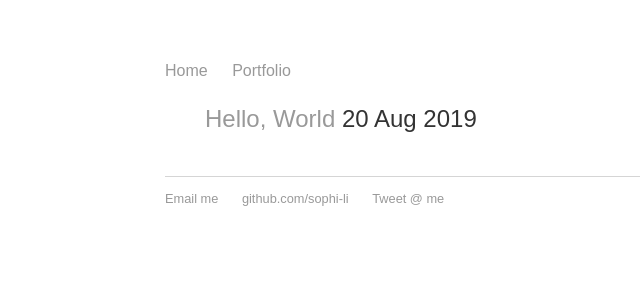
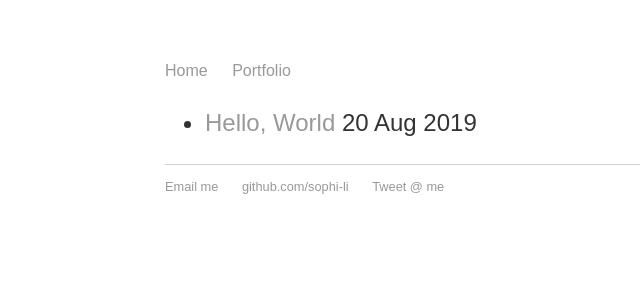
Before and after one commit to rmorabia/sophi-li.github.io, a Jekyll site: the page built from blog/index.html, in a window 1280 px wide. Shown: the top 300 px of the page, without its empty margins (27-667 px from the left). Built offline with Jekyll 4.4.1, drawn with Linux system fonts in a browser that asks for light colours.

Commit message:
fix css and prtfolio images

```diff
--- a/css/main.css
+++ b/css/main.css
@@ -6,9 +6,15 @@
 a { text-decoration: none; color: #999; 	margin-left: auto;
 	margin-right: auto;
 	text-align: center; }
-a:hover { text-decoration: underline; color: #9932CC;}
 
-p, ul { font-size: 1.5em; line-height: 1.4em; color: #333; font-family: 'Arial'; }
+a:hover { text-decoration: underline;
+	color: #9932CC;}
+
+p, ul { font-size: 1.5em;
+	line-height: 1.4em;
+	color: #333;
+	font-family: 'Arial';
+}
 
 h1, h2, h3, h4 { font-family: 'Arial'; }
 h1 { font-size: 3em;  }
@@ -16,20 +22,28 @@
 h3 { font-size: 2.3em; }
 h4 { font-size: 1.9em; }
 
-nav ul, footer ul { font-size: 1em; font-family: 'Arial'; padding: 0px; list-style: none;  }
-nav ul li, footer ul li { display: inline; margin-right: 20px; }
+nav ul, footer ul {
+	font-size: 1em;
+	font-family: 'Arial';
+	padding: 0px;
+	list-style: none;
+}
+nav ul li, footer ul li {
+	display: inline;
+	margin-right: 20px;
+}
 
 footer { border-top: 1px solid #d5d5d5; font-size: .8em; }
 
 /* Blog */
-ul.posts { margin: 20px auto 40px; font-size: 1.5em; }
-ul.posts li { list-style: none; }
+/* ul.posts { margin: 20px auto 40px; font-size: 1.5em; }
+ul.posts li { list-style: none; } */
 
 /* Work */
-.work { margin: 0px 0px 60px;  font-family: 'Arial'; }
+/* .work { margin: 0px 0px 60px;  font-family: 'Arial'; }
 .work h1-work { font-size: 1.8em; display: block; padding-bottom: 0.2em; padding-top: 1em; }
 .work h2-work { font-size: 1.5em; color: #696969; display: block; padding-bottom: 0.4em; padding-top: 0.5em;}
-.work h3-work { font-size: 1em; line-height: 1.2em; color: #333; display: block; padding-bottom: 0.5em; }
+.work h3-work { font-size: 1em; line-height: 1.2em; color: #333; display: block; padding-bottom: 0.5em; } */
 
 /* Home */
 .home .home-title {
```
Also changed, not shown: portfolio/images/daily-affirmations.jpg (renamed from images/daily-affirmations.jpg), portfolio/images/rock-paper-scissors.jpg (renamed from images/rock-paper-scissors.jpg), portfolio/images/sophia-headshot.JPG (renamed from images/sophia-headshot.JPG), 3 other files.
